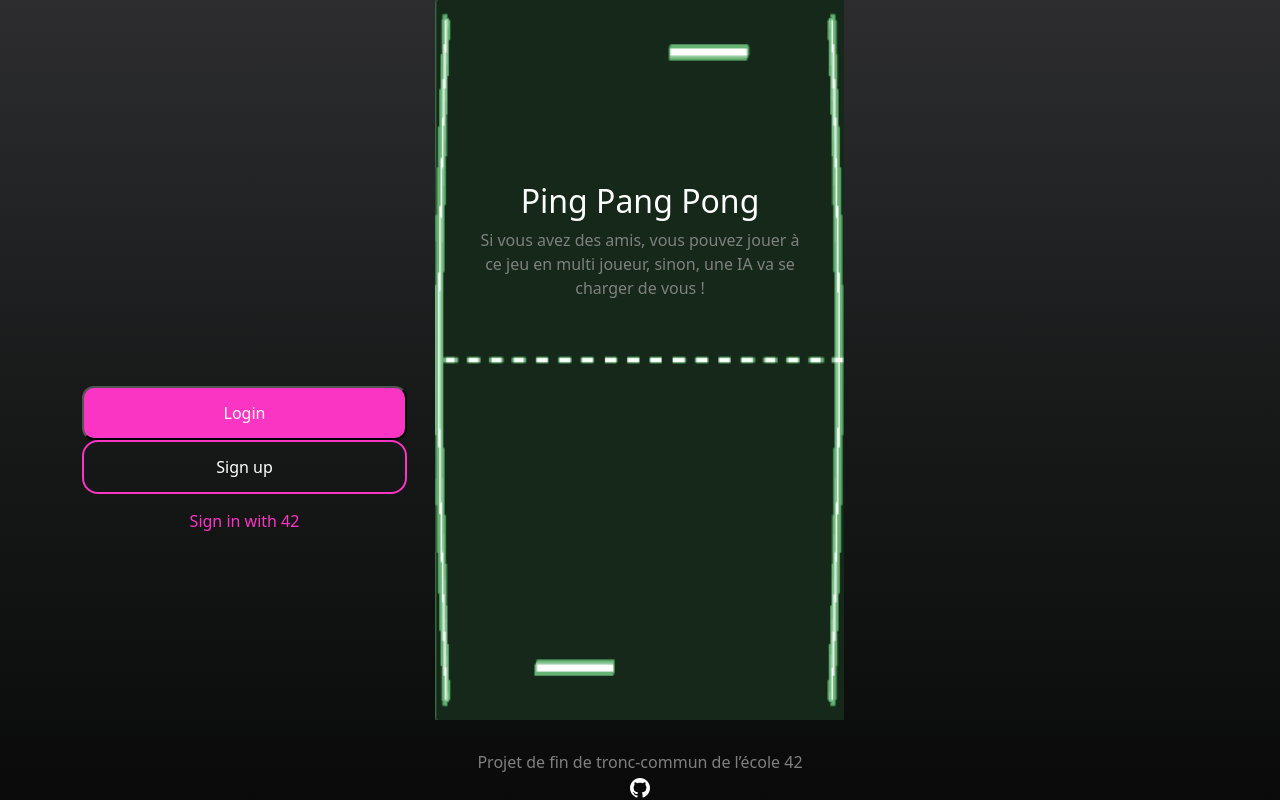
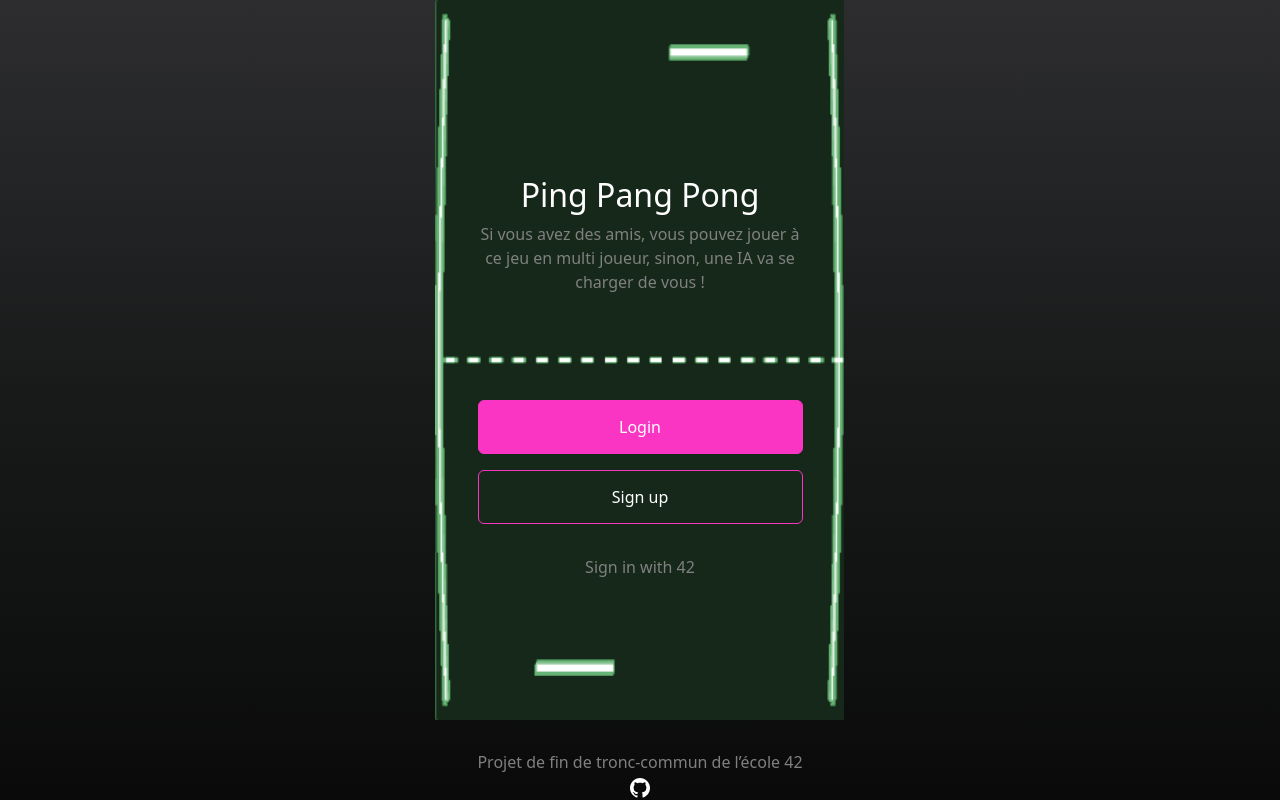
Before and after one commit to AntoineA67/ft_transcendence, a React (Create React App) app in the folder srcs/frontend/: page /login in a window 1280 px wide. Built offline with nearby package versions, Linux system fonts and the light colour scheme; no server answers.

Commit message:
boostrap buttom walkaround ok

```diff
--- a/srcs/frontend/src/pages/Login.tsx
+++ b/srcs/frontend/src/pages/Login.tsx
@@ -1,5 +1,5 @@
 import '../styles/Login.css'
-import '../styles/customButton.css'
+// import '../styles/customButton.css'
 import bg from '../assets/landingBg.png';
 import githubLogo from '../assets/github.svg';
 import { useState } from 'react';
@@ -85,7 +85,7 @@ function LandingPage({click1, click2}: landingPageProps) {
 	return (
 		<div className="landingPage">
 			<Container className="text center">
-				<Row style={{ position: "relative", bottom: "70px" }}>
+				<Row style={{ position: "relative", bottom: "60px" }}>
 					<h2>Ping Pang Pong</h2>
 					<p style={{ color: "gray" }}>
 						Si vous avez des amis, vous pouvez jouer à <br />
@@ -94,17 +94,17 @@ function LandingPage({click1, click2}: landingPageProps) {
 					</p>
 				</Row>
 
-				<div className="d-flex flex-column
-					justify-content-center align-items-center"
-					style={{float: "inline-start"}}>
+				<div className="d-flex flex-column gap-3
+					justify-content-center align-items-center "
+					style={{position: "relative", top: "30px"}}>
 					<button
 						onClick={click1}
-						className="btn-magenta">
+						className="btn btn-primary">
 						Login
 					</button>
 					<button
 						onClick={click2}
-						className="btn-outline-magenta">
+						className="btn btn-outline-primary">
 						Sign up
 					</button>
 					<button
--- a/srcs/frontend/src/styles/customButton.css
+++ b/srcs/frontend/src/styles/customButton.css
@@ -5,12 +5,95 @@ button {
 	width: 325px;
 	height: 54px;
 	padding: 10px 24px;
-	 margin: 20px 0;  /*why not working ??? */
-	/* display: flex; */
-	/* justify-content: center; */
-	/* align-items: center; */
-	/* gap: 12px; */
-	/* flex-shrink: 0; */
+}
+
+/* customized bs button */
+/* have to use with <button>, <Button> component doesn't work */
+.btn-primary {
+	--bs-btn-color: #fff;
+	--bs-btn-bg: #fa34c3;
+	--bs-btn-border-color: #fa34c3;
+
+	--bs-btn-hover-color: #fa34c3;
+	--bs-btn-hover-bg: #fff;
+	--bs-btn-hover-border-color: #fa34c3;
+	--bs-btn-focus-shadow-rgb: 49, 132, 253;
+
+	--bs-btn-active-color: #fff;
+	--bs-btn-active-bg: #0d6efd;
+	--bs-btn-active-border-color: #fa34c3;
+	--bs-btn-active-shadow: inset 0 3px 5px rgba(0, 0, 0, 0.125);
+
+	--bs-btn-disabled-color: #fff;
+	--bs-btn-disabled-bg: #be2693;
+	--bs-btn-disabled-border-color: #be2693;
+}
+
+.btn-secondary {
+	--bs-btn-color: #000;
+	--bs-btn-bg: #34fafa;
+	--bs-btn-border-color: #34fafa;
+	--bs-btn-hover-color: #000;
+	--bs-btn-hover-bg: #1f8f8f;
+	--bs-btn-hover-border-color: #1f8f8f;
+	--bs-btn-focus-shadow-rgb: 130, 138, 145;
+	--bs-btn-active-color: #fff;
+	--bs-btn-active-bg: #565e64;
+	--bs-btn-active-border-color: #51585e;
+	--bs-btn-active-shadow: inset 0 3px 5px rgba(0, 0, 0, 0.125);
+	--bs-btn-disabled-color: #fff;
+	--bs-btn-disabled-bg: #1f8f8f;
+	--bs-btn-disabled-border-color: #1f8f8f;
+}
+
+.btn-outline-primary {
+	--bs-btn-color: #fff;
+	--bs-btn-border-color: #fa34c3;
+
+	--bs-btn-hover-color: #fa34c3;
+	--bs-btn-hover-bg: transparent;
+	--bs-btn-hover-border-color: #fff;
+
+	--bs-btn-focus-shadow-rgb: 13, 110, 253;
+
+	--bs-btn-active-color: #fff;
+	--bs-btn-active-bg: #0d6efd;
+	--bs-btn-active-border-color: #0d6efd;
+	--bs-btn-active-shadow: inset 0 3px 5px rgba(0, 0, 0, 0.125);
+
+	--bs-btn-disabled-color: #be2693;
+	--bs-btn-disabled-bg: transparent;
+	--bs-btn-disabled-border-color: #be2693;
+	--bs-gradient: none;
+}
+
+.btn-outline-secondary {
+	--bs-btn-color: #6c757d;
+	--bs-btn-border-color: #34fafa;
+	--bs-btn-hover-color: #fff;
+	--bs-btn-hover-bg: #1f8f8f;
+	--bs-btn-hover-border-color: #1f8f8f;
+	--bs-btn-focus-shadow-rgb: 108, 117, 125;
+	--bs-btn-active-color: #fff;
+	--bs-btn-active-bg: #6c757d;
+	--bs-btn-active-border-color: #6c757d;
+	--bs-btn-active-shadow: inset 0 3px 5px rgba(0, 0, 0, 0.125);
+	--bs-btn-disabled-color: #1f8f8f;
+	--bs-btn-disabled-bg: transparent;
+	--bs-btn-disabled-border-color: #1f8f8f;
+	--bs-gradient: none;
+}
+
+.btn-invisible {
+	color: grey;
+	border-radius: 16px;
+	border: transparent;
+	background: transparent;
+}
+
+.btn-invisible:hover {
+	color: #fff;
+	transition: all 0.3s;
 }
 
 .btn-magenta {
@@ -36,17 +119,6 @@ button {
 	transition: all 0.3s;
 }
 
-.btn-invisible {
-	color: #FA34C3;
-	border-radius: 16px;
-	border: transparent;
-	background: transparent;
-}
-
-.btn-invisible:hover {
-	color: #fff;
-	transition: all 0.3s;
-}
 
 .btn-outline-magenta {
 	color: #fff;
@@ -72,76 +144,3 @@ button {
 	border: 2px solid #fff;
 	transition: all 0.3s;
 }
-
-
-/* customized bs button */
-/* unused: somehow bs button not compatible with typescript */
-.btn-primary {
-	--bs-btn-color: #fff;
-	--bs-btn-bg: #fa34c3;
-	--bs-btn-border-color: #fa34c3;
-	--bs-btn-hover-color: #fff;
-	--bs-btn-hover-bg: #be2693;
-	--bs-btn-hover-border-color: #be2693;
-	--bs-btn-focus-shadow-rgb: 49, 132, 253;
-	--bs-btn-active-color: #fff;
-	--bs-btn-active-bg: #0a58ca;
-	--bs-btn-active-border-color: #0a53be;
-	--bs-btn-active-shadow: inset 0 3px 5px rgba(0, 0, 0, 0.125);
-	--bs-btn-disabled-color: #fff;
-	--bs-btn-disabled-bg: #be2693;
-	--bs-btn-disabled-border-color: #be2693;
-}
-
-.btn-secondary {
-	--bs-btn-color: #000;
-	--bs-btn-bg: #34fafa;
-	--bs-btn-border-color: #34fafa;
-	--bs-btn-hover-color: #000;
-	--bs-btn-hover-bg: #1f8f8f;
-	--bs-btn-hover-border-color: #1f8f8f;
-	--bs-btn-focus-shadow-rgb: 130, 138, 145;
-	--bs-btn-active-color: #fff;
-	--bs-btn-active-bg: #565e64;
-	--bs-btn-active-border-color: #51585e;
-	--bs-btn-active-shadow: inset 0 3px 5px rgba(0, 0, 0, 0.125);
-	--bs-btn-disabled-color: #fff;
-	--bs-btn-disabled-bg: #1f8f8f;
-	--bs-btn-disabled-border-color: #1f8f8f;
-}
-
-.btn-outline-primary {
-	--bs-btn-color: #fa34c3;
-	--bs-btn-border-color: #fa34c3;
-	--bs-btn-hover-color: #fff;
-	--bs-btn-hover-bg: #be2693;
-	--bs-btn-hover-border-color: #be2693;
-	--bs-btn-focus-shadow-rgb: 13, 110, 253;
-	--bs-btn-active-color: #fff;
-	--bs-btn-active-bg: #0d6efd;
-	--bs-btn-active-border-color: #0d6efd;
-	--bs-btn-active-shadow: inset 0 3px 5px rgba(0, 0, 0, 0.125);
-	--bs-btn-disabled-color: #be2693;
-	--bs-btn-disabled-bg: transparent;
-	--bs-btn-disabled-border-color: #be2693;
-	--bs-gradient: none;
-}
-
-
-
-.btn-outline-secondary {
-	--bs-btn-color: #6c757d;
-	--bs-btn-border-color: #34fafa;
-	--bs-btn-hover-color: #fff;
-	--bs-btn-hover-bg: #1f8f8f;
-	--bs-btn-hover-border-color: #1f8f8f;
-	--bs-btn-focus-shadow-rgb: 108, 117, 125;
-	--bs-btn-active-color: #fff;
-	--bs-btn-active-bg: #6c757d;
-	--bs-btn-active-border-color: #6c757d;
-	--bs-btn-active-shadow: inset 0 3px 5px rgba(0, 0, 0, 0.125);
-	--bs-btn-disabled-color: #1f8f8f;
-	--bs-btn-disabled-bg: transparent;
-	--bs-btn-disabled-border-color: #1f8f8f;
-	--bs-gradient: none;
-}
```
